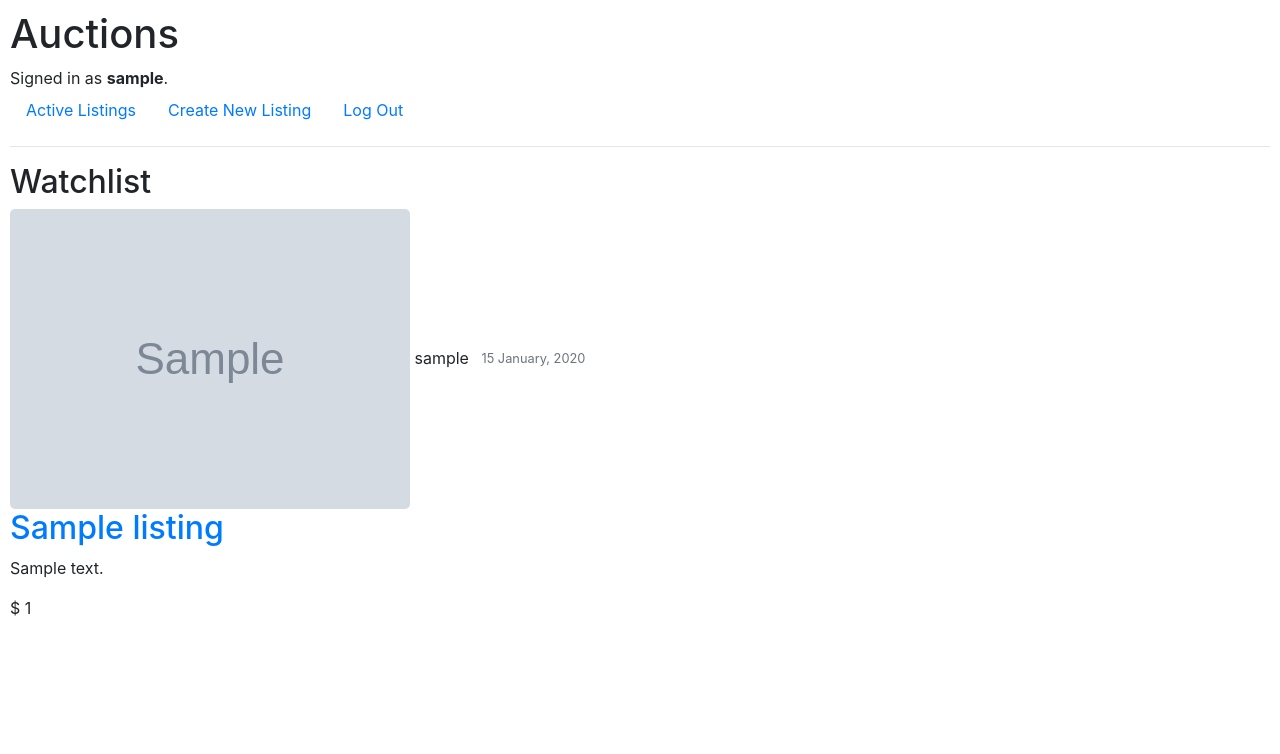
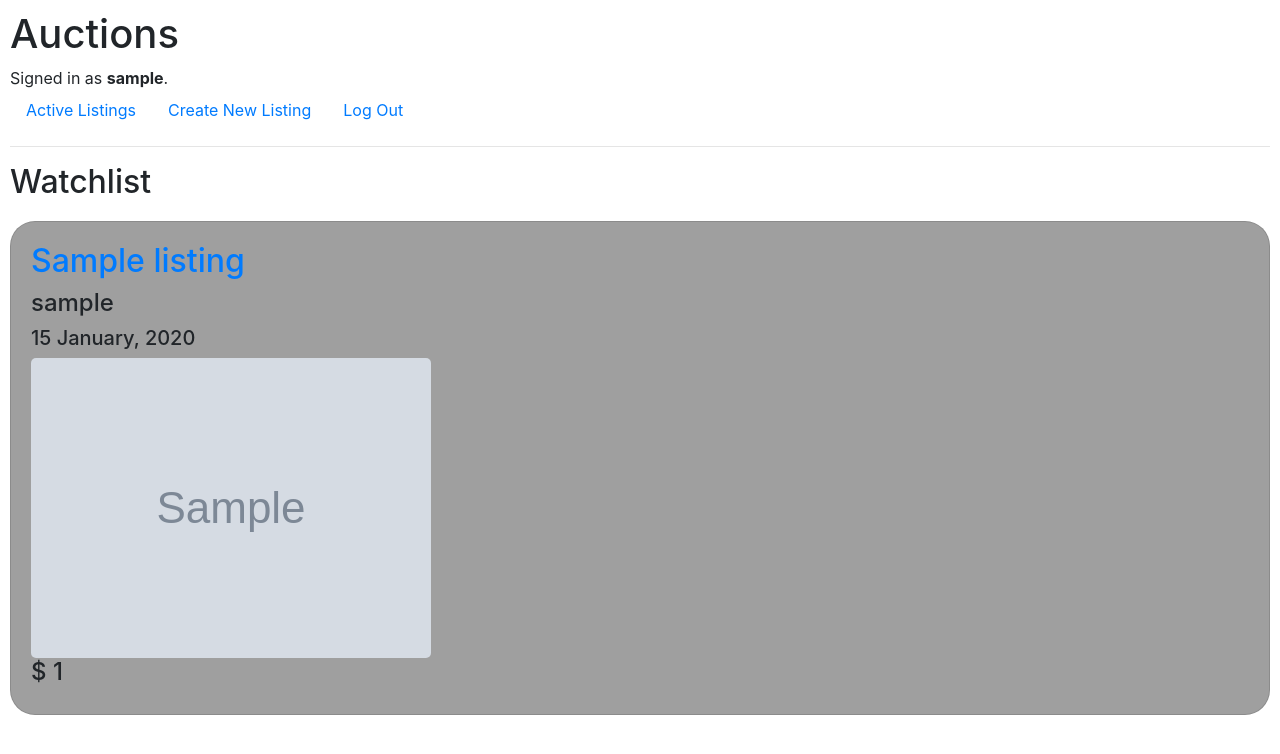
Before and after one commit to mdivana/cs50web_p2, a Django app: page /watchlist in a window 1280 px wide. Shown: the top 754 px of the page. Run offline with Django 3.2, Linux system fonts and the light colour scheme; a user stored in the database is signed in; tables that the repository leaves empty hold one stand-in row (values such as "Sample post"); grey boxes marked "Sample" are stand-in pictures; some libraries are stand-ins or nearby versions.

Commit message:
changed index page style

```diff
--- a/auctions/static/auctions/styles.css
+++ b/auctions/static/auctions/styles.css
@@ -1,10 +1,17 @@
 body {
     padding: 10px;
-}
+  }
 
-article {
-    margin-left: auto;
-    margin-right: auto;
-    padding-left: auto;
-    padding-right: auto;
-}
+@media screen and (max-width: 800px) {
+    .leftcolumn, .rightcolumn {
+      width: 100%;
+      padding: 0;
+    }
+  }
+
+.card {
+    background-color: #9f9f9f;
+    border-radius: 25px;
+    padding: 20px;
+    margin-top: 20px;
+ }
--- a/auctions/templates/auctions/index.html
+++ b/auctions/templates/auctions/index.html
@@ -1,25 +1,23 @@
 {% extends "auctions/layout.html" %}
+
 
 {% block body %}
     <h2>{{ title }}</h2>
 
     {% for listing in listings %}
-        <article class="media content-section" style="border-radius: 25px;">
-                <div class="article-metadata">
-                    <img class="article-img" src="{{ listing.image_url }}" style="border-radius: 5px;">
-                    <a class="mr-2 author_title">{{ listing.author }}</a>
-                    <small class="text-muted">{{ listing.date_posted|date:"d F, Y" }}</small>
         <div>
+            <div class="card">
                 <h2><a class="article-title" href="{% url 'listing-detail' listing.id %}">{{ listing.title }}</a></h2>
-                        <p class="article-content">{{ listing.description }}</p>
-                    </div>
+                <h4 class="mr-2 author_title">{{ listing.author }}</h4>
+                <h5>{{ listing.date_posted|date:"d F, Y" }}</h5>
+                <div><img class="article-img" src="{{ listing.image_url }}" style="border-radius: 5px;"></div>
                 {% if listing.bid.last.bid == none %}
-                        $ {{ object.startingbid }}
+                    <h4>$ {{ object.startingbid }}</h4>
                 {% else %}
-                        $ {{ listing.bid.last.bid }}
+                    <h4>$ {{ listing.bid.last.bid }}</h4>
                 {% endif %}
             </div>
-        </article>
+        </div>
     {% endfor %}
 
 {% endblock %}
```
Also changed, not shown: auctions/templates/auctions/listing_detail.html (+8 -6 lines). Lines whose indentation alone changed are shown as unchanged.
